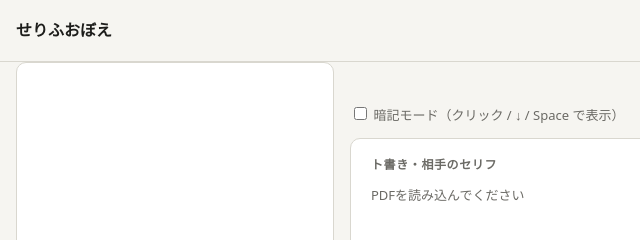
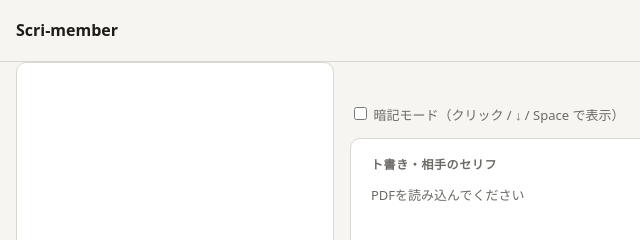
Before and after one commit to yoino-8/Scri-member, a plain HTML site: page index.html in a window 1280 px wide. Shown: the top 240 px of the page, 0-640 px from the left. Drawn offline with Linux system fonts and the light colour scheme.

Commit message:
タイトルを修正しました
これで一旦仮公開を完了とします

```diff
--- a/index.html
+++ b/index.html
@@ -4,13 +4,13 @@
 <head>
   <meta charset="utf-8">
   <meta name="viewport" content="width=device-width, initial-scale=1, viewport-fit=cover">
-  <title>せりふおぼえ</title>
+  <title>Scri-member｜台本・セリフ暗記Webサイト</title>
   <link rel="stylesheet" href="style.css">
 </head>
 
 <body>
   <header>
-    <h1>せりふおぼえ</h1>
+    <h1>Scri-member</h1>
     <div class="button-container"
       style="background:var(--card);border:1px solid var(--bd);border-radius:8px;padding:6px 14px;cursor:pointer">
       <label class="button" for="popupFlag1">このサイトについて</label>
```
